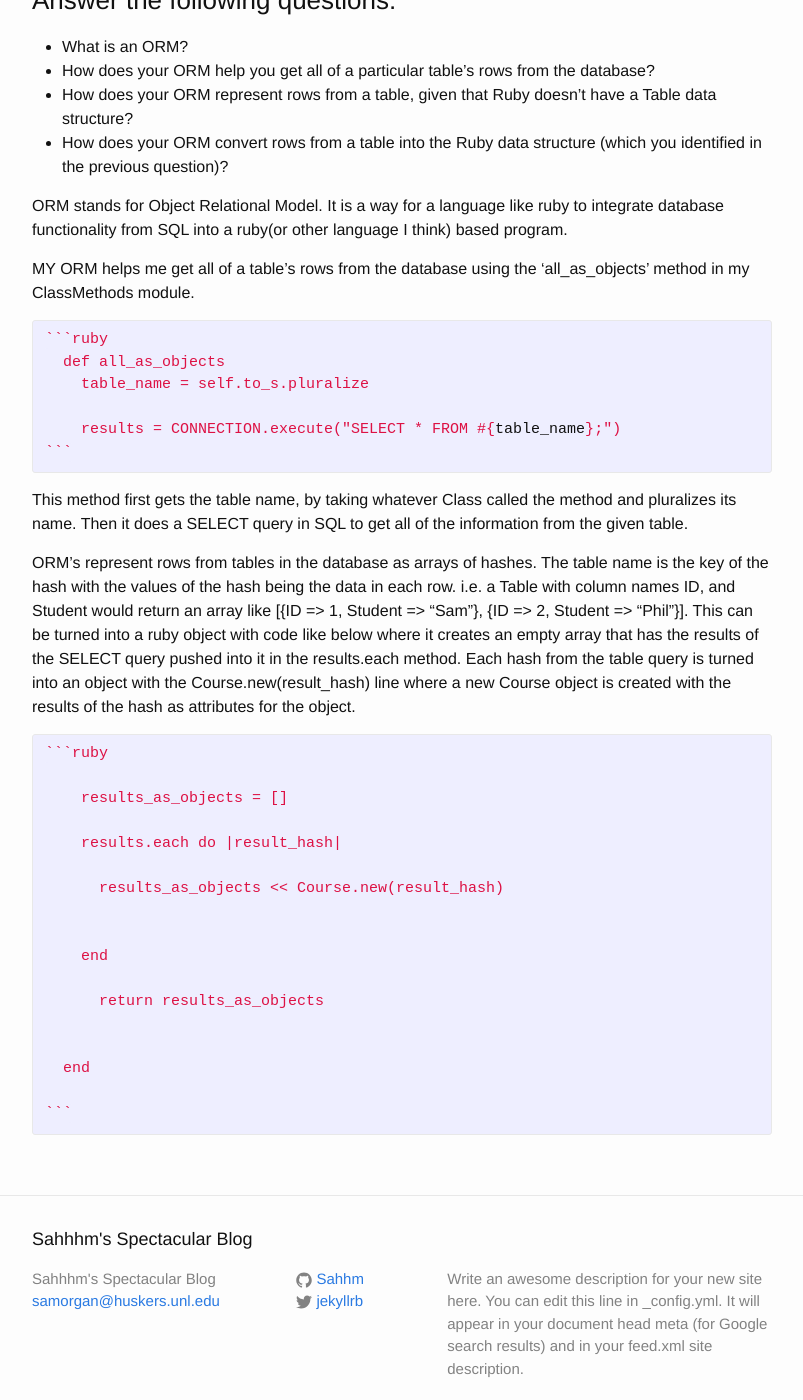
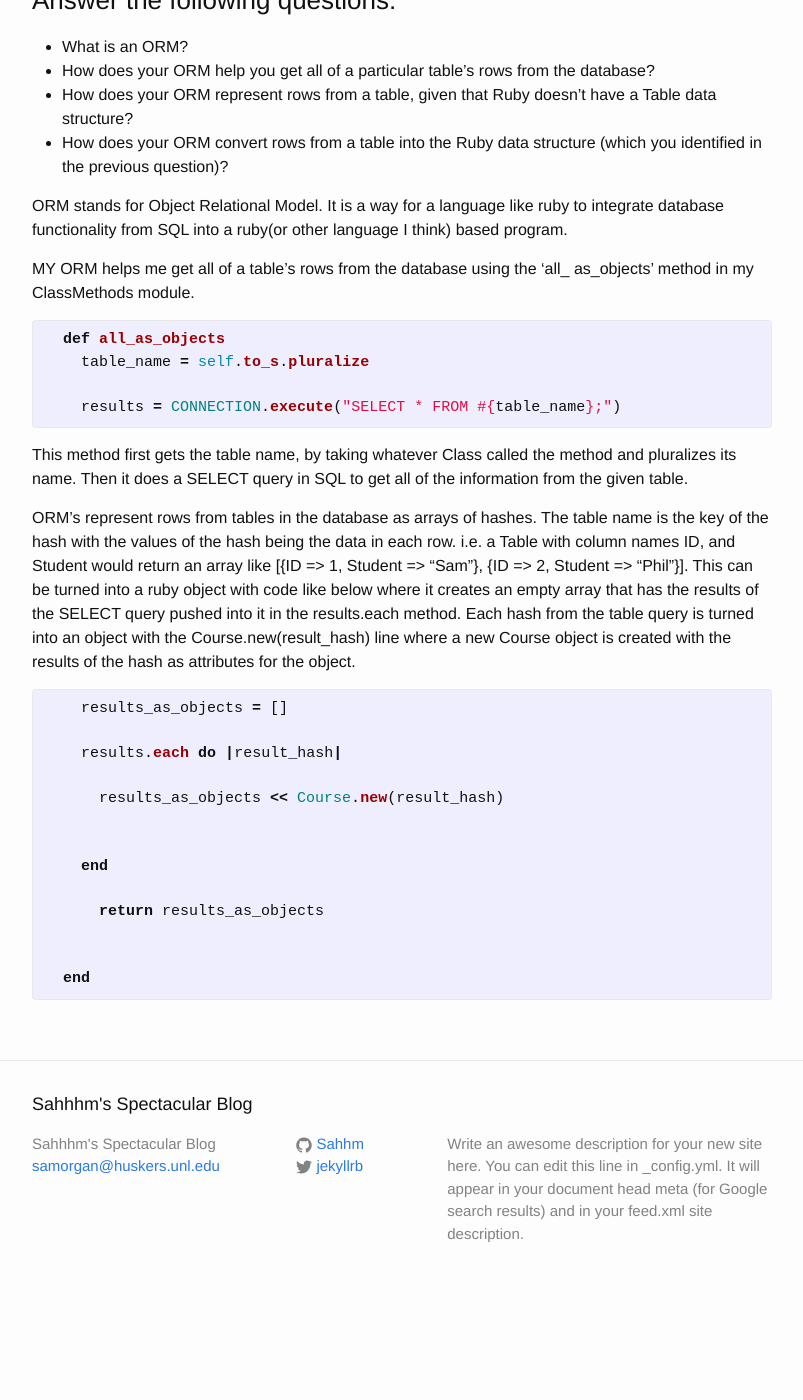
Before and after one commit to Sahhm/Sahhm.github.io, a Jekyll site: the page built from _posts/2015-06-26-ORMessay.md, in a window 1280 px wide and 1400 px high, scrolled down 282 px. Shown: the whole window, without its empty margins (238-1041 px from the left). Built offline with Jekyll 4.4.1, drawn with Linux system fonts in a browser that asks for light colours; Markdown is read by kramdown in place of the engine named in the settings; after the commit the page ends 1587 px from its top, so only the background shows below that.

Commit message:
fixed formatting

````diff
--- a/_posts/2015-06-26-ORMessay.md
+++ b/_posts/2015-06-26-ORMessay.md
@@ -16,22 +16,18 @@ categories: jekyll update
 
 ORM stands for Object Relational Model.  It is a way for a language like ruby to integrate database functionality from SQL into a ruby(or other language I think) based program.
 
-MY ORM helps me get all of a table's rows from the database using the 'all_as_objects' method in my ClassMethods module.
+MY ORM helps me get all of a table's rows from the database using the 'all_ as_objects' method in my ClassMethods module.
 {% highlight ruby %}
-```ruby
   def all_as_objects
     table_name = self.to_s.pluralize
 
     results = CONNECTION.execute("SELECT * FROM #{table_name};")
-```
 {% endhighlight %}
 This method first gets the table name, by taking whatever Class called the method and pluralizes its name.  Then it does a SELECT query in SQL to get all of the information from the given table.
 
 
 ORM's represent rows from tables in the database as arrays of hashes.  The table name is the key of the hash with the values of the hash being the data in each row. i.e. a Table with column names ID, and Student would return an array like [{ID => 1, Student => "Sam"}, {ID => 2, Student => "Phil"}].  This can be turned into a ruby object with code like below where it creates an empty array that has the results of the SELECT query pushed into it in the results.each method.  Each hash from the table query is turned into an object with the Course.new(result_hash) line where a new Course object is created with the results of the hash as attributes for the object.
 {% highlight ruby %}
-```ruby
-
     results_as_objects = []
 
     results.each do |result_hash|
@@ -45,6 +41,4 @@ ORM's represent rows from tables in the database as arrays of hashes.  The table
 
 
   end
-
-```
 {% endhighlight %}
````
